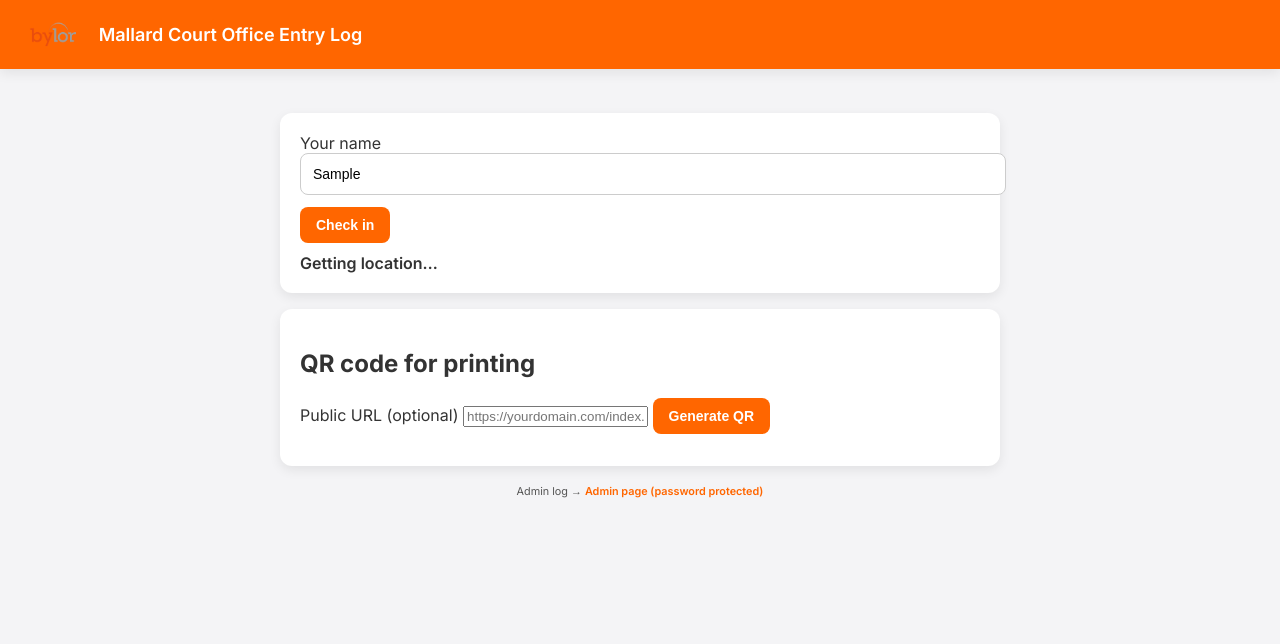
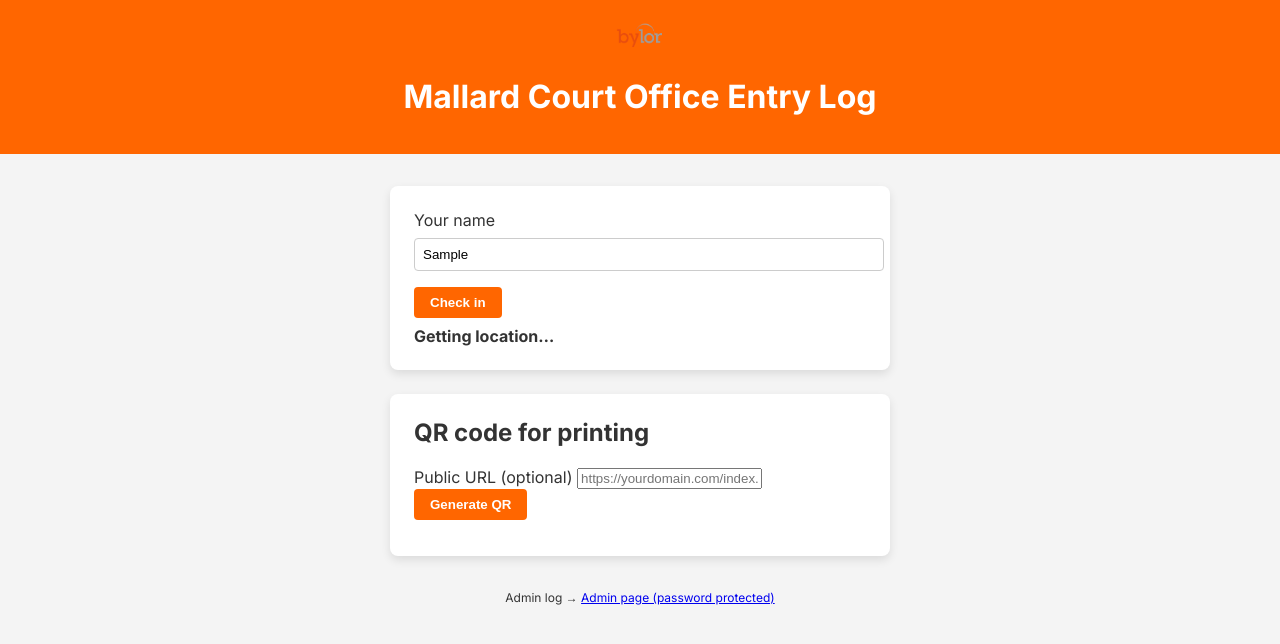
Before and after one commit to pjnayler/BYLOR, a plain HTML site: page index.html in a window 1280 px wide. Both pictures are taken after typing "Sample" into the empty fields and a click on the button "Check in". Drawn offline with nearby package versions, Linux system fonts and the light colour scheme; a script that the page names is missing.

Commit message:
Add files via upload

```diff
--- a/script.js
+++ b/script.js
@@ -7,39 +7,44 @@
 })();
 
 function loadEntries() {
-  try {
-    const raw = localStorage.getItem('mc_entries');
-    if (!raw) return [];
-    const arr = JSON.parse(raw);
-    if (!Array.isArray(arr)) return [];
+  try{
+    const raw=localStorage.getItem('mc_entries');
+    if(!raw) return [];
+    const arr=JSON.parse(raw);
+    if(!Array.isArray(arr)) return [];
     return arr;
-  } catch (e) { console.error(e); return []; }
+  }catch(e){ console.error(e); return []; }
 }
 
-function saveEntries(entries) {
-  try { localStorage.setItem('mc_entries', JSON.stringify(entries)); return true; }
+function saveEntries(entries){
+  try{ localStorage.setItem('mc_entries',JSON.stringify(entries)); return true; }
   catch(e){ console.error(e); return false; }
 }
 
-function saveEntry(name) {
-  if (!name) return false;
-  const entries = loadEntries();
-  const entry = { id: genId(), name: name.trim(), ts: (new Date()).toISOString() };
+function saveEntry(name, meta){
+  if(!name) return false;
+  const entries=loadEntries();
+  const entry={ id:genId(), name:name.trim(), ts:(new Date()).toISOString() };
+  if(meta && typeof meta==='object'){
+    if(typeof meta.lat==='number') entry.lat=meta.lat;
+    if(typeof meta.lon==='number') entry.lon=meta.lon;
+    if(typeof meta.distance_m==='number') entry.distance_m=meta.distance_m;
+  }
   entries.push(entry);
   return saveEntries(entries);
 }
 
-function mergeEntries(incoming) {
-  if (!Array.isArray(incoming)) return loadEntries();
-  const existing = loadEntries();
-  const map = new Map();
-  existing.forEach(e=> map.set(e.id||(e.name+'|'+e.ts), e));
+function mergeEntries(incoming){
+  if(!Array.isArray(incoming)) return loadEntries();
+  const existing=loadEntries();
+  const map=new Map();
+  existing.forEach(e=>map.set(e.id||(e.name+'|'+e.ts),e));
   incoming.forEach(e=>{ if(!e||!e.name||!e.ts) return;
-    const key = e.id||(e.name+'|'+e.ts); if(!map.has(key)) map.set(key,{id:e.id||genId(), name:e.name, ts:e.ts});
+    const key=e.id||(e.name+'|'+e.ts);
+    if(!map.has(key)) map.set(key,{id:e.id||genId(), name:e.name, ts:e.ts, lat:e.lat, lon:e.lon, distance_m:e.distance_m});
   });
   return Array.from(map.values());
 }
 
 function genId(){ return 'id_'+Math.random().toString(36).slice(2,9); }
-
 function escapeHtml(s){ if(!s) return ''; return String(s).replace(/&/g,'&amp;').replace(/</g,'&lt;').replace(/>/g,'&gt;').replace(/"/g,'&quot;').replace(/'/g,'&#039;'); }
--- a/style.css
+++ b/style.css
@@ -1,120 +1,109 @@
 :root {
   --orange: #FF6600;
   --white: #ffffff;
-  --gray-light: #f4f4f6;
-  --gray-medium: #ccc;
-  --gray-dark: #333;
-  --shadow: 0 4px 12px rgba(0,0,0,0.08);
-  font-family: 'Inter', sans-serif;
+  --gray: #f4f4f4;
+  --dark: #333333;
 }
 
 body {
+  font-family: 'Inter', sans-serif;
+  background: var(--gray);
+  color: var(--dark);
   margin:0;
-  background: var(--gray-light);
-  color: var(--gray-dark);
+  padding:0;
 }
 
-header.header {
-  display:flex;
-  align-items:center;
-  gap:12px;
+.header{
   background: var(--orange);
-  padding:12px 20px;
-  color:white;
-  box-shadow: var(--shadow);
+  color: var(--white);
+  padding:1rem;
+  text-align:center;
+}
+.header .logo{
+  max-height:40px;
+  display:block;
+  margin:0 auto 0.5rem auto;
 }
 
-header.header .logo {
-  height:40px;
-  width:auto;
+.container{
+  max-width:500px;
+  margin:2rem auto;
+  padding:0 1rem;
 }
 
-header.header h1 {
-  font-size:18px;
-  font-weight:600;
+.card{
+  background: var(--white);
+  padding:1.5rem;
+  margin-bottom:1.5rem;
+  border-radius:8px;
+  box-shadow:0 4px 10px rgba(0,0,0,0.1);
 }
 
-.container {
-  max-width:720px;
-  margin:28px auto;
-  padding:16px;
+.card h2{
+  margin-top:0;
 }
 
-.card {
-  background: var(--white);
-  border-radius:12px;
-  padding:20px;
-  margin-bottom:16px;
-  box-shadow: var(--shadow);
+input[type=text], input[type=password]{
+  width:100%;
+  padding:0.5rem;
+  margin:0.5rem 0 1rem 0;
+  border:1px solid #ccc;
+  border-radius:4px;
 }
 
-.checkin-card input[type="text"],
-.qr-card input[type="url"],
-#adminCard input[type="password"] {
-  width:100%;
-  padding:12px;
-  border-radius:8px;
-  border:1px solid var(--gray-medium);
-  margin-bottom:12px;
-  font-size:14px;
+button{
+  padding:0.5rem 1rem;
+  border:none;
+  border-radius:4px;
+  background: var(--orange);
+  color: var(--white);
+  font-weight:600;
+  cursor:pointer;
 }
 
-button {
-  padding:10px 16px;
-  border:0;
-  border-radius:8px;
-  background: var(--orange);
-  color:white;
-  cursor:pointer;
-  font-weight:600;
-  font-size:14px;
-  transition: 0.2s;
+button:hover{ opacity:0.9; }
+
+.status{
+  margin-top:0.5rem;
+  font-weight:bold;
+  transition:opacity 0.3s;
 }
 
-button:hover {
-  opacity:0.85;
-  transform: translateY(-1px);
+.status.show{ opacity:1; }
+
+.entries{
+  width:100%;
+  border-collapse:collapse;
+}
+.entries th, .entries td{
+  padding:0.5rem;
+  border:1px solid #ddd;
+}
+.entries th{
+  background: var(--orange);
+  color: var(--white);
 }
 
-button:active { transform: translateY(1px); }
-
-.status {
-  margin-top:10px;
-  font-weight:600;
-  opacity:0;
-  transition: 0.3s;
+.footer{
+  text-align:center;
+  margin-top:2rem;
+  font-size:0.9rem;
 }
 
-.status.show { opacity:1; }
-
-.footer { text-align:center; font-size:13px; color:#555; margin-top:12px; }
-.footer a { color: var(--orange); text-decoration:none; font-weight:600; }
-
-.entries {
-  width:100%;
-  border-collapse:collapse;
-  margin-top:12px;
+.row{
+  display:flex;
+  flex-wrap:wrap;
+  gap:0.5rem;
+  margin-bottom:1rem;
 }
 
-.entries th, .entries td {
-  text-align:left;
-  padding:10px 6px;
-  border-bottom:1px solid #eee;
+.filelabel{
+  display:inline-block;
+  padding:0.5rem;
+  background:#eee;
+  border-radius:4px;
+  cursor:pointer;
 }
-
-.entries thead th { font-weight:700; font-size:13px; color:#333; }
-.entries tbody tr:nth-child(odd){background:#fff;}
-.entries tbody tr:nth-child(even){background:#fff7f1;}
-
-.filelabel {
-  display:inline-block;
-  padding:6px 12px;
-  background:#eee;
-  border-radius:8px;
-  cursor:pointer;
-  margin-left:4px;
+.filelabel input{
+  display:none;
 }
-.filelabel input { display:none; }
-
-.row { display:flex; flex-wrap:wrap; gap:8px; margin-bottom:12px; align-items:center; }
-.help { font-size:13px; color:#666; margin-top:6px; }
```
Also changed, not shown: admin.html (+26 -20 lines).
